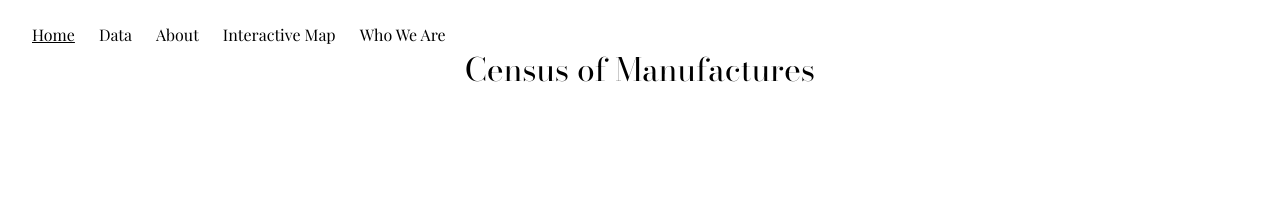
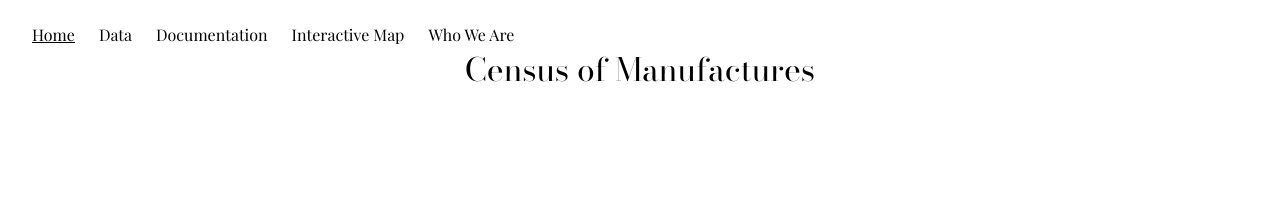
Before and after one commit to allen-otterstrom/CMF_data, a Jekyll site: the page built from index.md, in a window 1280 px wide. Shown: the top 218 px of the page. Built offline with Jekyll 4.4.1, drawn with Linux system fonts in a browser that asks for light colours.

Commit message:
Update header.html

```diff
--- a/_includes/header.html
+++ b/_includes/header.html
@@ -3,7 +3,7 @@
   <div class="nav-links">
     <a href="index.html" class="{% if page.path == 'index.md' %}active{% endif %}">Home</a>
     <a href="get-data.html" class="{% if page.path == 'get-data.md' %}active{% endif %}">Data</a>
-    <a href="about.html" class="{% if page.path == 'about.md' %}active{% endif %}">About</a>
+    <a href="about.html" class="{% if page.path == 'about.md' %}active{% endif %}">Documentation</a>
     <a href="explore.html" class="{% if page.path == 'explore.md' %}active{% endif %}">Interactive Map</a>
     <a href="who-we-are.html" class="{% if page.path == 'who-we-are.md' %}active{% endif %}">Who We Are</a>
   </div>
```
